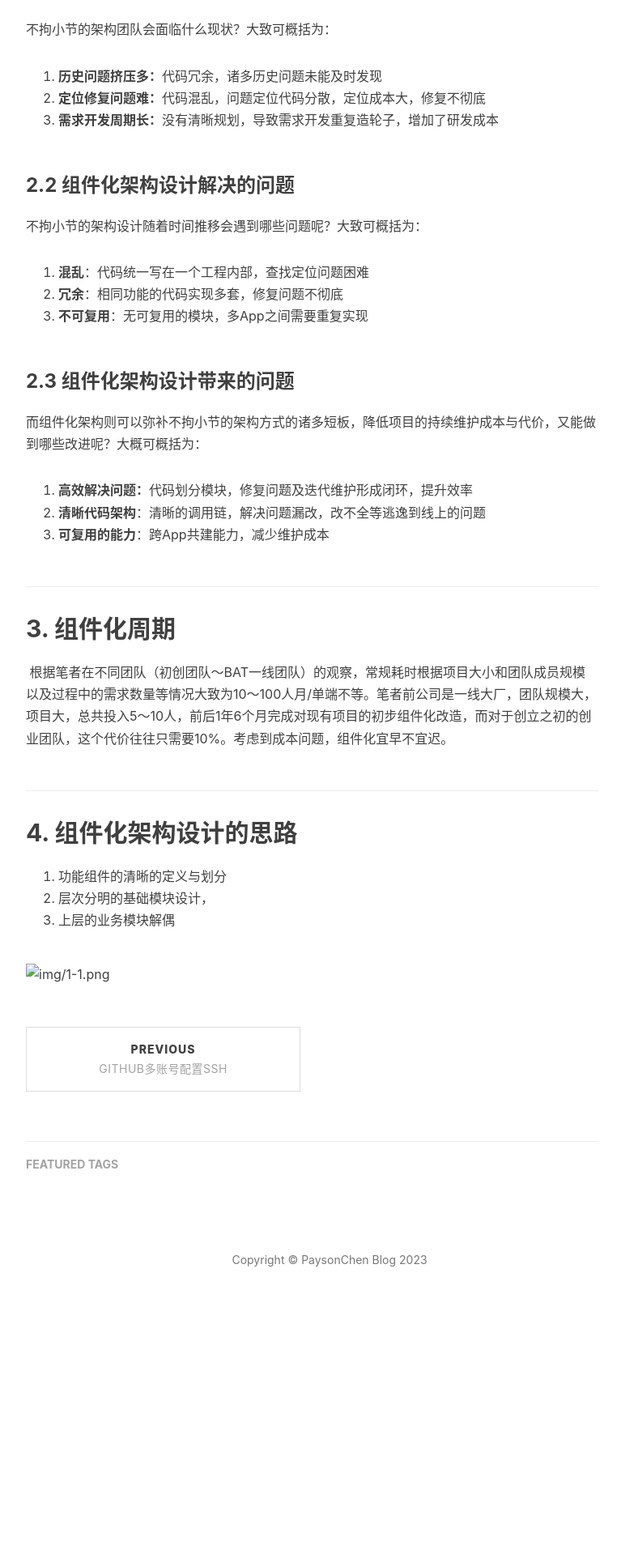
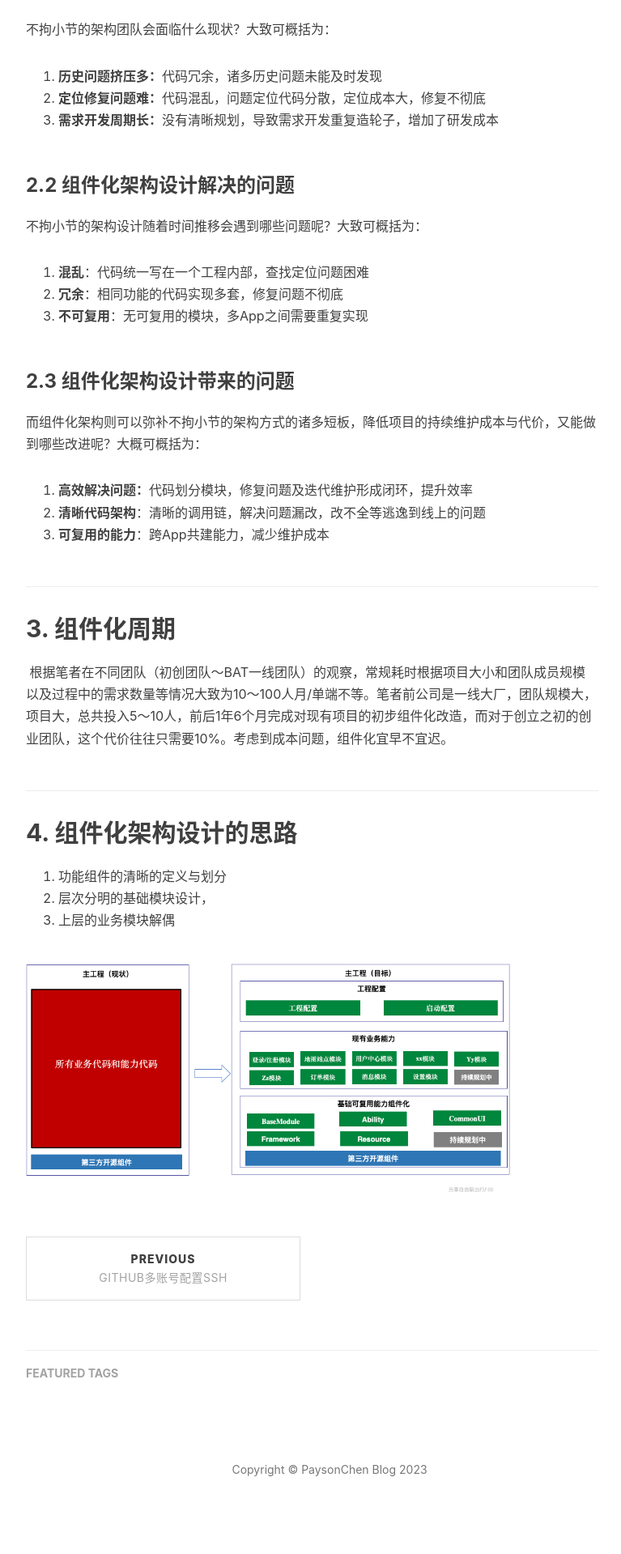
Before and after one commit to cyp6826255/payson.github.io, a Jekyll site: the page built from _posts/2023-07-14-iOS组件化实践一_序言.md, in a window 1280 px wide. Shown: the part 1976-3895 px from the top of the page at 81% size, without its empty margins (233-1000 px from the left). Built offline with Jekyll 4.4.1, drawn with Linux system fonts in a browser that asks for light colours; nearby versions of some CDN libraries; comment, search, counter and statistics services are not loaded; before the commit the page ends 3636 px from its top, so only the background shows below that.

Commit message:
--update:article /image/

```diff
--- a/_posts/2023-07-14-iOS组件化实践一_序言.md
+++ b/_posts/2023-07-14-iOS组件化实践一_序言.md
@@ -81,4 +81,4 @@ tags: []
 2. 层次分明的基础模块设计，
 3. 上层的业务模块解偶
 
-![img/1-1.png](img/1-1.png)
+![/img/1-1.png](/img/1-1.png)
```
